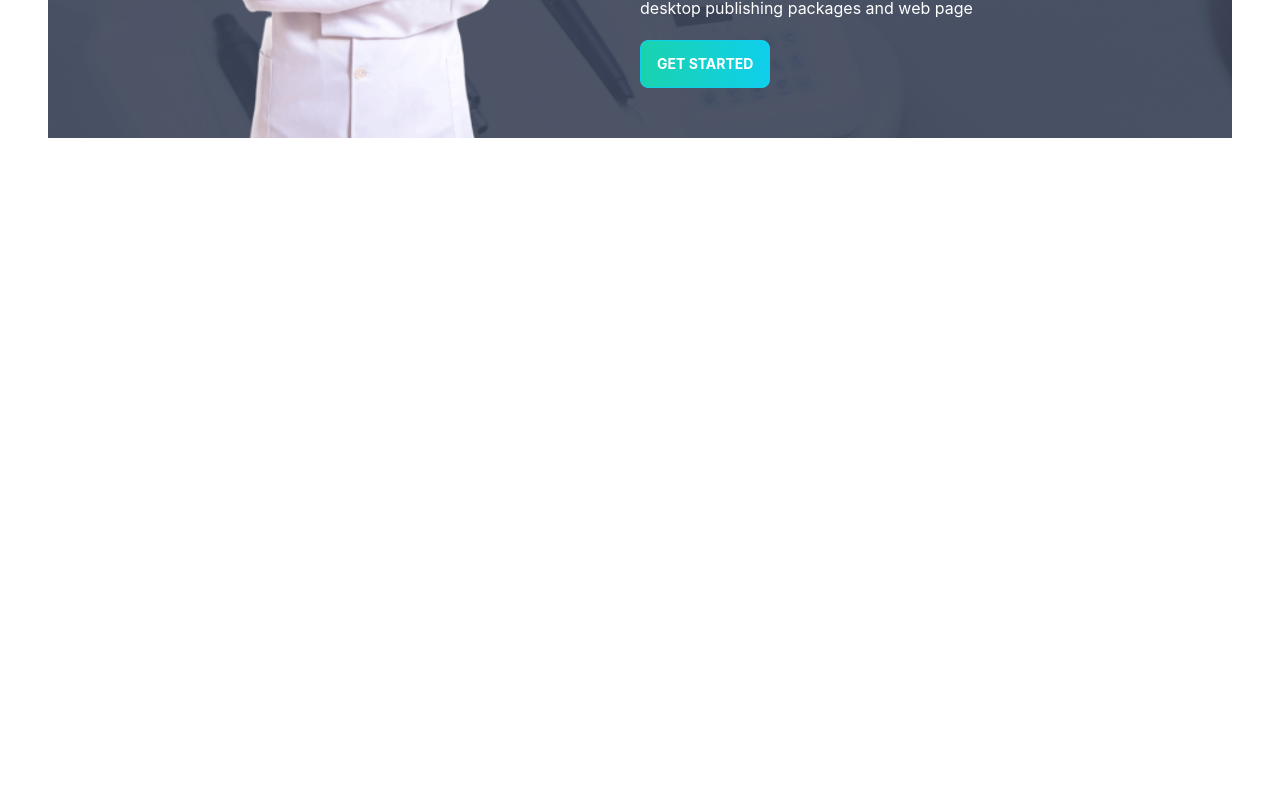
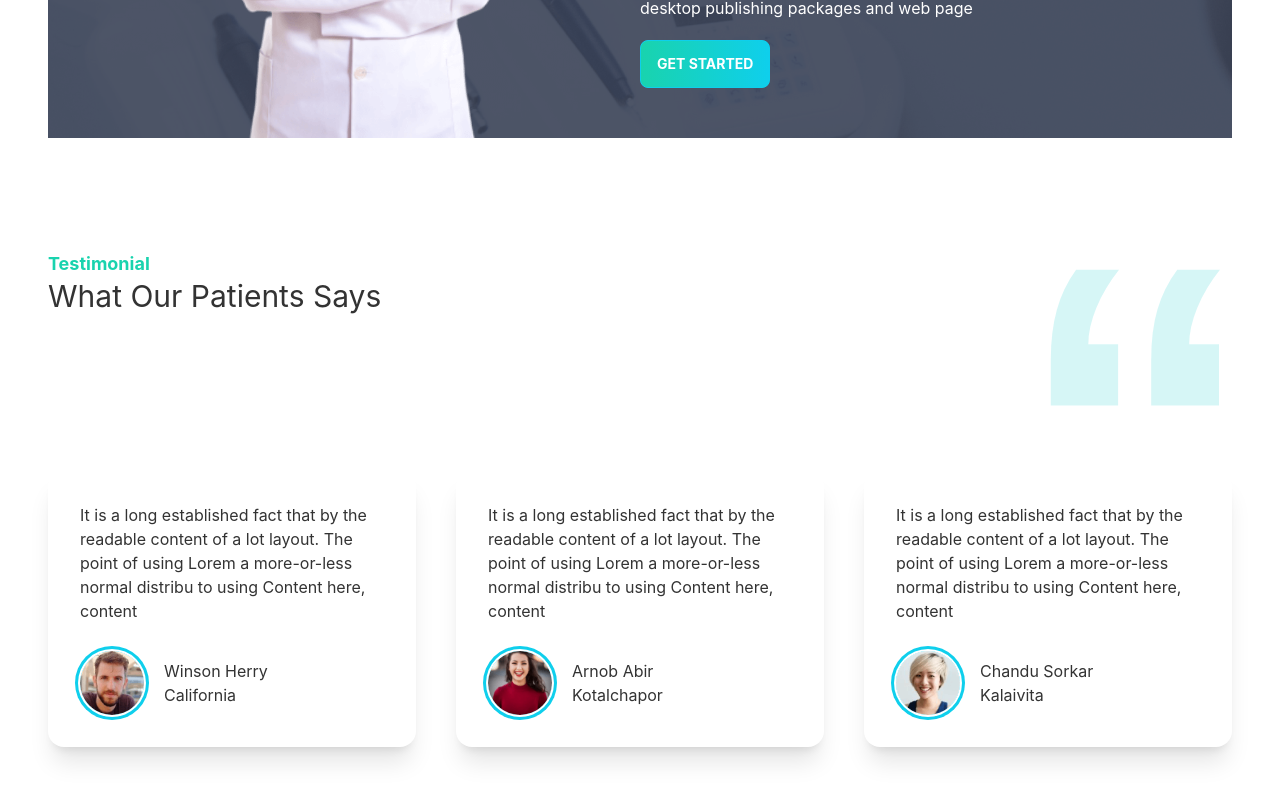
Before and after one commit to rakibul-wdp/practice-doctors-portal, a React (Create React App) app: page / in a window 1280 px wide. Shown: the part 2333-3133 px from the top of the page. Before the commit the page ends 2471 px from the top, so only its background shows below. Built offline with nearby package versions, Linux system fonts and the light colour scheme.

Commit message:
add testimonial section in home page

```diff
--- a/src/Pages/Home/Home.js
+++ b/src/Pages/Home/Home.js
@@ -3,6 +3,7 @@ import Banner from './Banner';
 import Info from './Info';
 import MakeAppointment from './MakeAppointment';
 import Services from './Services';
+import Testimonial from './Testimonial';
 
 const Home = () => {
   return (
@@ -11,6 +12,7 @@ const Home = () => {
       <Info />
       <Services />
       <MakeAppointment />
+      <Testimonial />
     </div>
   );
 };
--- a/src/Pages/Home/MakeAppointment.js
+++ b/src/Pages/Home/MakeAppointment.js
@@ -6,7 +6,7 @@ import PrimaryBtn from '../Shared/PrimaryBtn';
 const MakeAppointment = () => {
   return (
     <section
-      className='flex justify-center items-center mt-20 sm:p-10 md:p-0 lg:p-0'
+      className='flex justify-center items-center mt-20 sm:p-10 md:p-0 lg:p-0 mb-28'
       style={{ background: `url(${appointment})` }}
     >
       <div className='flex-1 hidden lg:block md:block'>
--- /dev/null
+++ b/src/Pages/Home/Review.js
@@ -0,0 +1,24 @@
+import React from 'react';
+
+const Review = ({ people }) => {
+  return (
+    <div className='card bg-base-100 shadow-xl'>
+      <div className='card-body'>
+        <p className='mb-5'>{people.description}</p>
+        <div className='flex items-center'>
+          <div className='avatar'>
+            <div className='w-16 rounded-full ring ring-primary ring-offset-base-100 ring-offset-2'>
+              <img src={people.img} alt='' />
+            </div>
+          </div>
+          <div className='ml-5'>
+            <h4>{people.name}</h4>
+            <p>{people.location}</p>
+          </div>
+        </div>
+      </div>
+    </div>
+  );
+};
+
+export default Review;
--- /dev/null
+++ b/src/Pages/Home/Testimonial.js
@@ -0,0 +1,55 @@
+import React from 'react';
+import quote from '../../assets/icons/quote.svg';
+import people1 from '../../assets/images/people1.png';
+import people2 from '../../assets/images/people2.png';
+import people3 from '../../assets/images/people3.png';
+import Review from './Review';
+
+const Testimonial = () => {
+  const peoples = [
+    {
+      _id: 1,
+      description:
+        'It is a long established fact that by the readable content of a lot layout. The point of using Lorem a more-or-less normal distribu to using Content here, content',
+      img: people1,
+      name: 'Winson Herry',
+      location: 'California',
+    },
+    {
+      _id: 2,
+      description:
+        'It is a long established fact that by the readable content of a lot layout. The point of using Lorem a more-or-less normal distribu to using Content here, content',
+      img: people2,
+      name: 'Arnob Abir',
+      location: 'Kotalchapor',
+    },
+    {
+      _id: 3,
+      description:
+        'It is a long established fact that by the readable content of a lot layout. The point of using Lorem a more-or-less normal distribu to using Content here, content',
+      img: people3,
+      name: 'Chandu Sorkar',
+      location: 'Kalaivita',
+    },
+  ];
+  return (
+    <div className='mb-28'>
+      <div className='flex justify-between mb-16'>
+        <div>
+          <h3 className='text-secondary font-bold text-lg'>Testimonial</h3>
+          <h2 className='text-3xl'>What Our Patients Says</h2>
+        </div>
+        <div>
+          <img className='lg:w-48 sm:w-24' src={quote} alt='' />
+        </div>
+      </div>
+      <div className='grid sm:grid-cols-1 md:grid-cols-2 lg:grid-cols-3 gap-10'>
+        {peoples.map((people) => (
+          <Review key={people._id} people={people} />
+        ))}
+      </div>
+    </div>
+  );
+};
+
+export default Testimonial;
```
